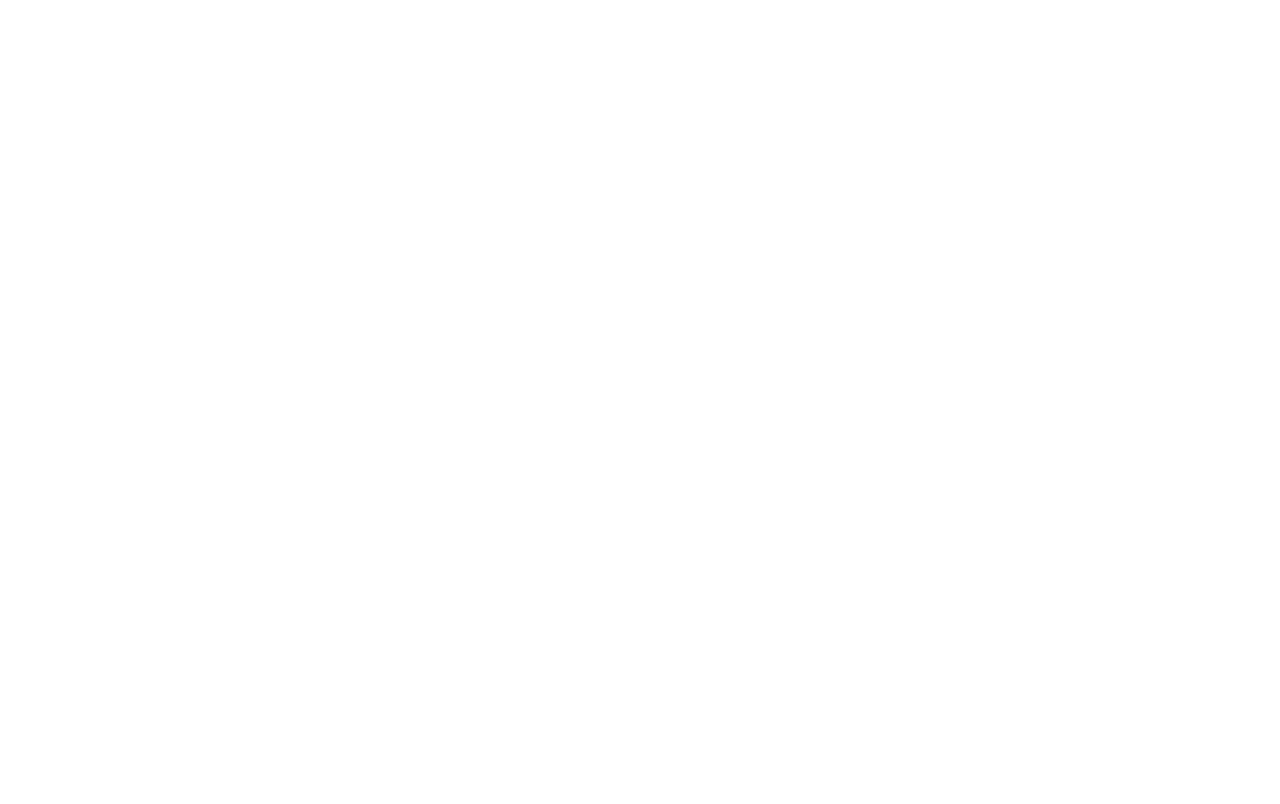
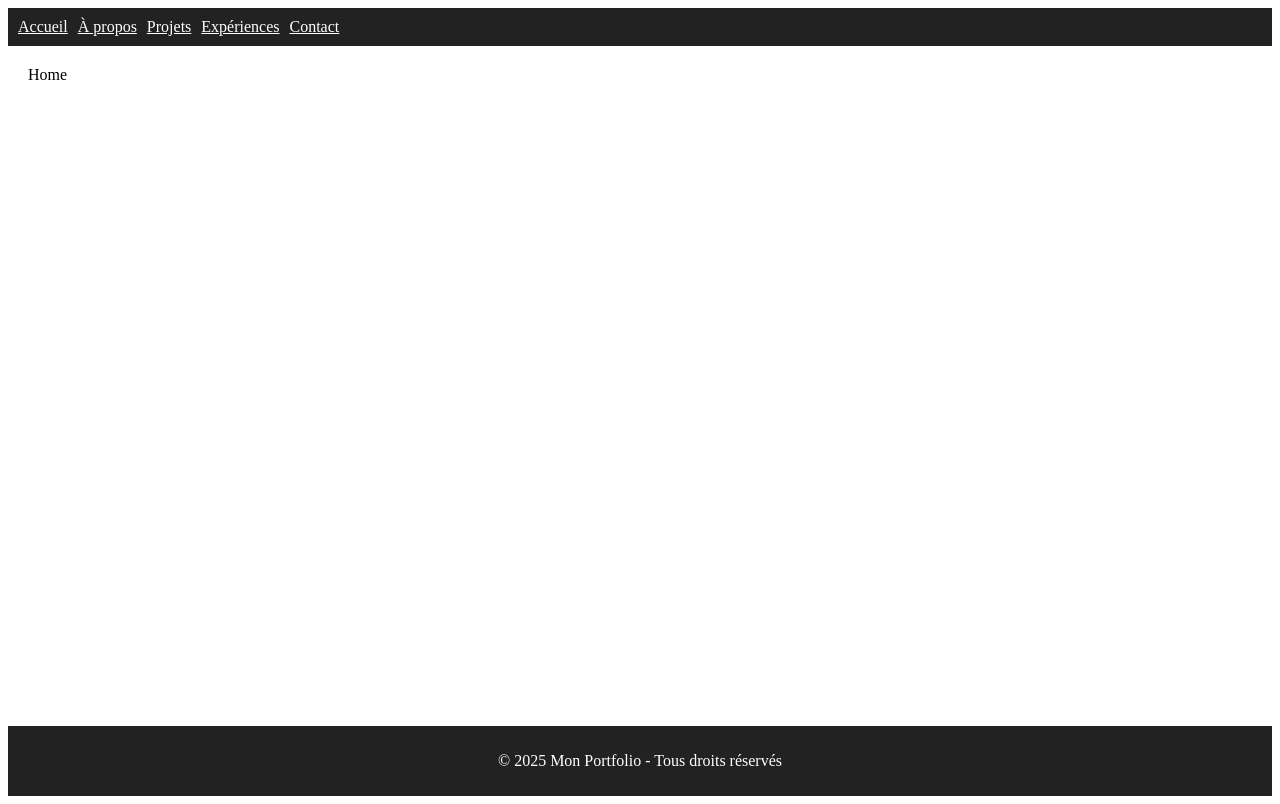
Before and after one commit to Nantenaina12/CodeAlpha_MonPortfolio, a React (Vite) app: page / in a window 1280 px wide. Built offline with nearby package versions, Linux system fonts and the light colour scheme.

Commit message:
J'ai rempli les contenus de Navbar et Footer

```diff
--- a/src/App.jsx
+++ b/src/App.jsx
@@ -1,9 +1,16 @@
 import React from "react"
+import Navbar from "./components/Navbar";
+import Footer from "./components/Footer";
+import { Outlet } from "react-router-dom";
 
 function App() {
-
   return (
     <>
+      <Navbar/>
+      <main style={{ minHeight: "80vh", padding: "20px" }} >
+        <Outlet />
+      </main>
+      <Footer/>
     </>
   )
 }
--- a/src/components/Footer.jsx
+++ b/src/components/Footer.jsx
@@ -2,6 +2,10 @@
 
 export default function Footer() {
   return (
-    <div>Footer</div>
+    <>
+        <footer style={{ padding: "10px", background: "#222", color: "#fff", textAlign: "center" }}>
+            <p>© {new Date().getFullYear()} Mon Portfolio - Tous droits réservés</p>
+        </footer>
+    </>
   )
 }
--- a/src/components/Navbar.jsx
+++ b/src/components/Navbar.jsx
@@ -1,7 +1,16 @@
 import React from 'react'
+import { Link } from 'react-router-dom';
 
 export default function Navbar() {
   return (
-    <div>Navbar</div>
+    <>
+        <nav style={{ padding: "10px", background: "#222", color: "#fff" }}>
+            <Link to="/" style={{ marginRight: "10px", color: "#fff" }}>Accueil</Link>
+            <Link to="/about" style={{ marginRight: "10px", color: "#fff" }}>À propos</Link>
+            <Link to="/projects" style={{ marginRight: "10px", color: "#fff" }}>Projets</Link>
+            <Link to="/experience" style={{ marginRight: "10px", color: "#fff" }}>Expériences</Link>
+            <Link to="/contact" style={{ color: "#fff" }}>Contact</Link>
+        </nav>
+    </>
   )
 }
```
